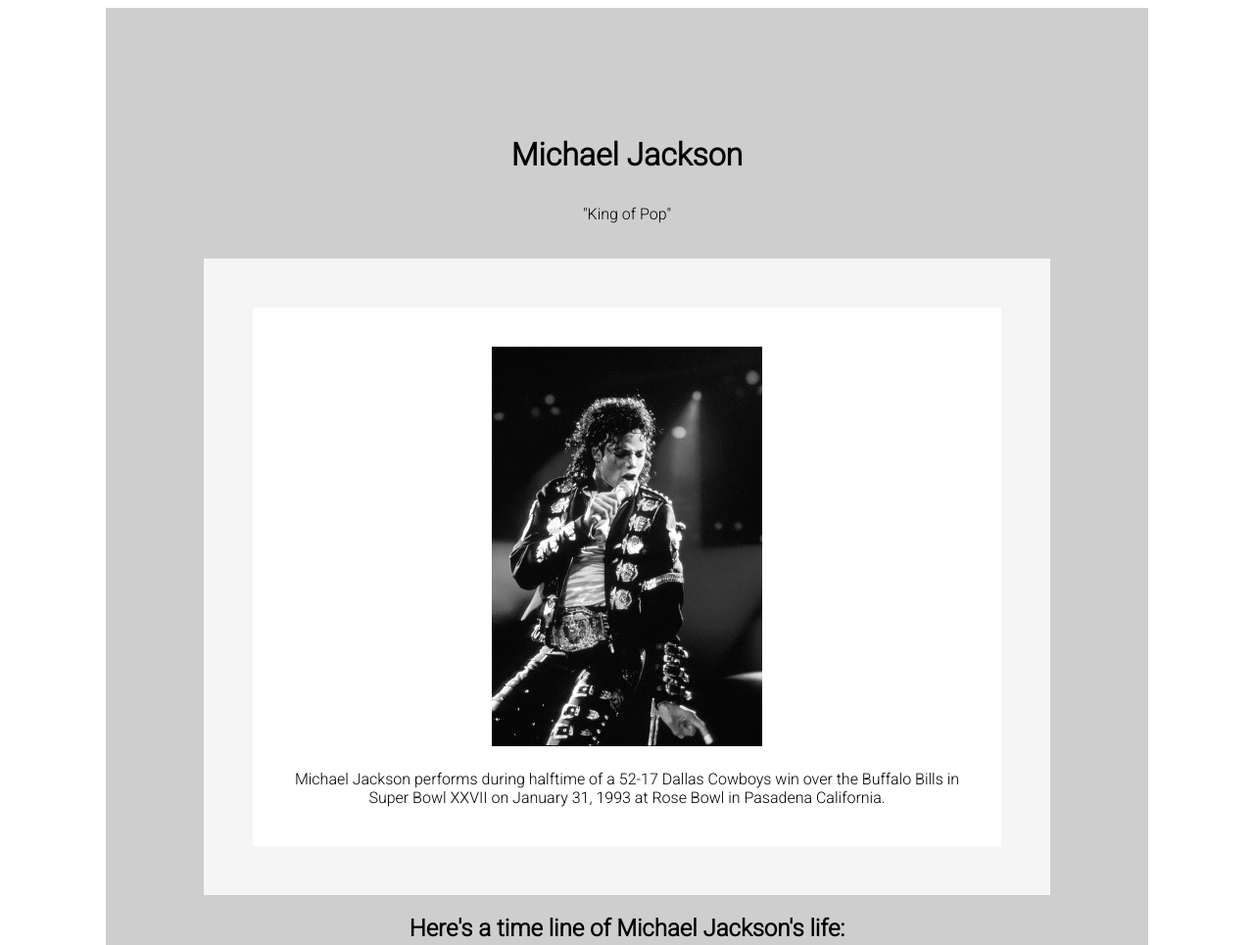
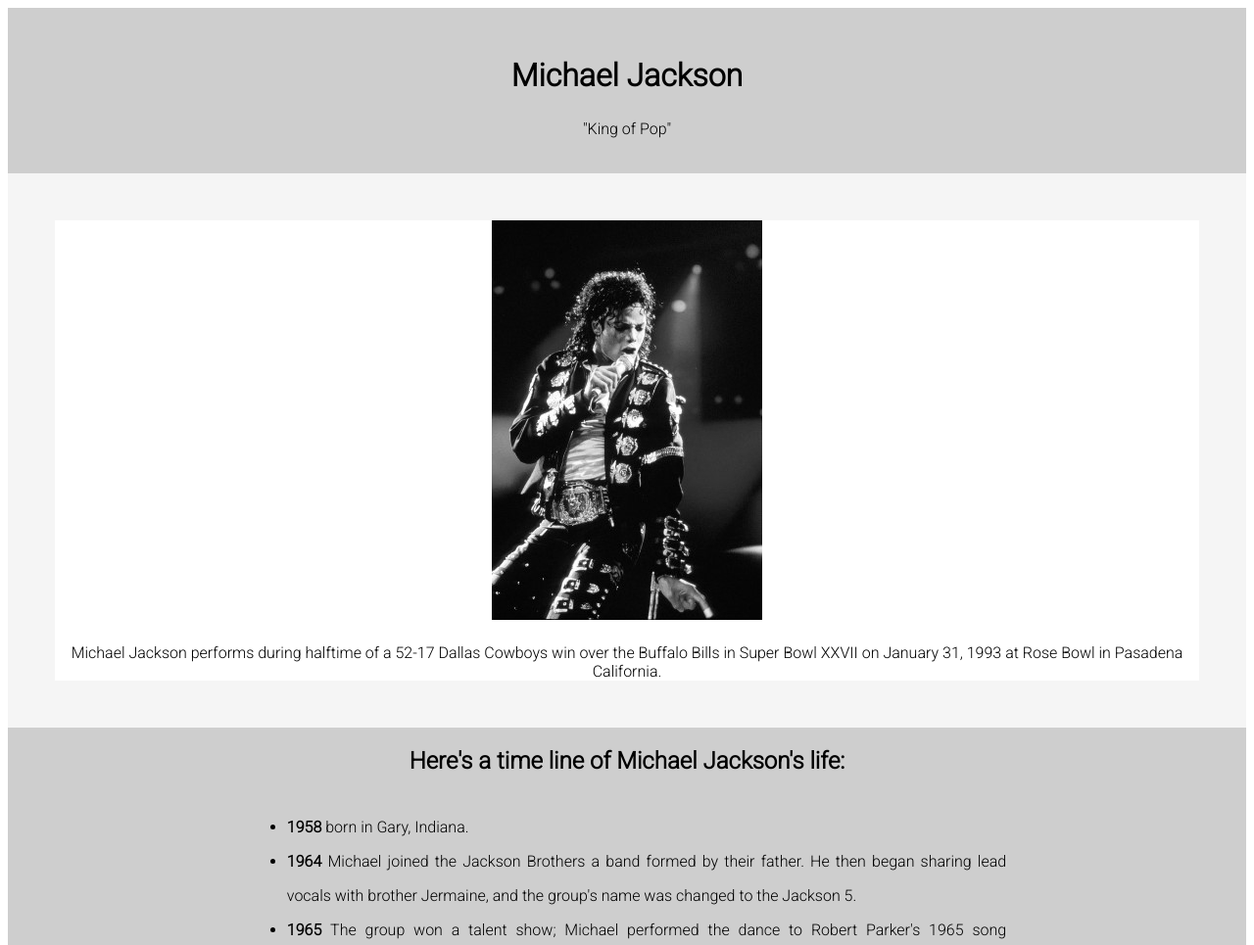
Before and after one commit to coode47/coode47.github.io, a plain HTML site: page index.html in a window 1280 px wide. Shown: the top 965 px of the page at 98% size. Drawn offline with Linux system fonts and the light colour scheme.

Commit message:
new commit

```diff
--- a/index.html
+++ b/index.html
@@ -12,9 +12,9 @@
  <title>Michael Jackson Tribute Page</title>
 </head>
 <body>
- <div id="main">
+ <div class="container">
  <h1 id="title">Michael Jackson</h1>
-<p>"King of Pop"</p>
+<p class="description">"King of Pop"</p>
 <div id="img-div">
 <img src="./images.2/mj1.jpg" id="image" alt="Michael Jackson's Photo">
 <figcaption id="img-caption">Michael Jackson performs during halftime of a 52-17 Dallas Cowboys win over the Buffalo Bills in Super Bowl XXVII on
--- a/style.css
+++ b/style.css
@@ -1,32 +1,29 @@
-#main {
+*{
+  box-sizing: border-box;
+}
+.container {
+width: 100%;
 text-align: center;
 font-family: 'Roboto', sans-serif;
 background: #cecece;
-margin-top: 0;
-margin-bottom: 0;
-margin-left: 100px;
-margin-right: 100px;
-padding: 100px;
+padding: 40px 0 ;
 }
 #title {
-margin-left: 50px;
-margin-right: 50px;
-padding-top: 10px;
-padding-bottom: 10px
+margin: 0 2rem;
+padding: 10px 0;
 }
-p {
+.description {
 padding-bottom: 20px;
 }
 #img-div {
-border: 50px solid whitesmoke;
+border: 3rem solid whitesmoke;
 background: white;
-margin: auto;
-padding: 40px;
-
+margin: 0 auto;
 }
 #image {
 filter: grayscale(100%);
 -webkit-filter: grayscale(100%);
+max-width: 100%;
 }
 #image:hover {
   filter: grayscale(0);
@@ -38,13 +35,19 @@ filter: grayscale(100%);
 ul {
 text-align: center;
 display: inline-block;
+width: 100%;
 }
 ul li{
+margin: 0 auto;
 text-align: justify;
-margin-left: 350px;
-margin-right: 350px;
-line-height: 30px;
+width: 60%;
+line-height: 2.2rem;
 }
 #tribute-link {
-font-size: 27px;
+font-size: 1.5em;
 }
+@media screen and (max-width: 200px) {
+.container, ul li {
+width: 100%;
+height: 100%;
+}
```
